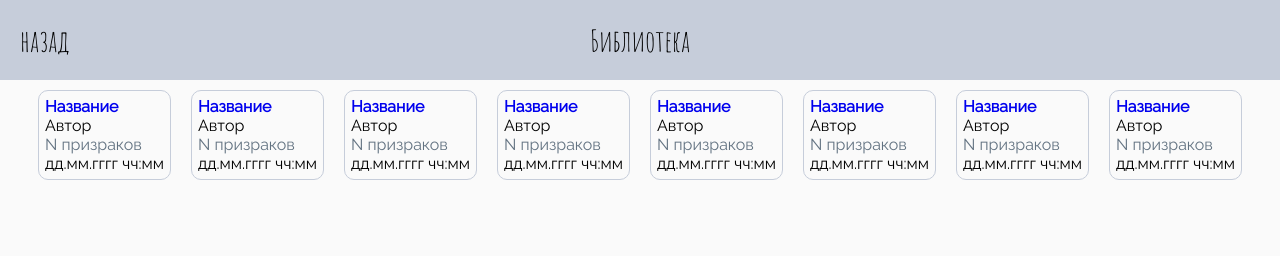
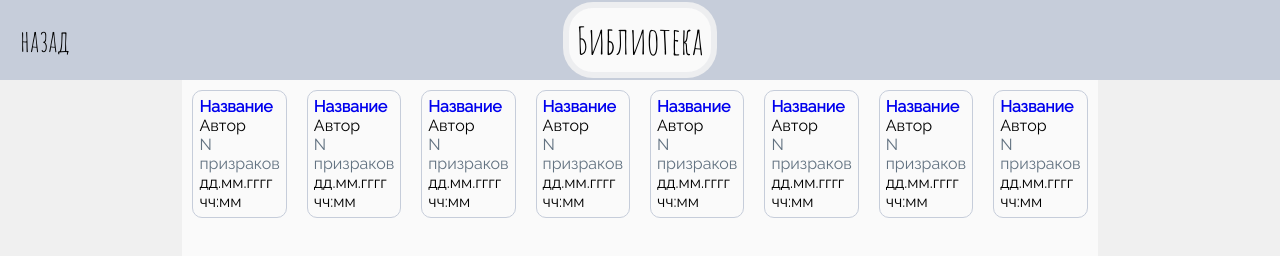
Before and after one commit to a-kaitmazova/ghostwriter, a plain HTML site: page library.html in a window 1280 px wide. Drawn offline with Linux system fonts and the light colour scheme; a web font is replaced by a local one.

Commit message:
Update styles.css

```diff
--- a/styles.css
+++ b/styles.css
@@ -172,9 +172,8 @@ a:visited {
 }
 
 .text-input {
-    border: 2px solid #b0a6ab;
-    background-color: #E4E5EA;
-    color: inherit;
+    border: 0px ;
+    box-shadow: 0 0 5px;
     outline: none;
     width: 100%;
     height: 100%;
@@ -185,7 +184,7 @@ a:visited {
     resize: none;
     border-radius: 15px;
     font-size: 20px;
-    padding: 5px;
+    padding: 10px 0px 5px 10px;
 }
 
 .syn-input-font_size {
@@ -225,6 +224,14 @@ a:visited {
     align-items: center;
 }
 
+#lib-title {
+    font-size: 38px;
+    background: rgb(250, 250, 250);
+    border-radius: 30px;
+    padding: 8px;
+    border: 6px solid #e4e5ea8c;
+}
+
 .lib-content {
     height: 100%;
     width: 100%;
@@ -232,6 +239,19 @@ a:visited {
     justify-content: center;
     flex-direction: row;
     align-items: stretch;
+}
+
+.lib-content::after {
+    content: ' ';
+    width: 25%;
+    float: right;
+    background-color: rgb(225, 225, 225, .4);
+}
+.lib-content::before{
+    content: ' ';
+    width: 25%;
+    float: left;
+    background-color: rgb(225, 225, 225, .4);
 }
 .card {
     width: max-content;
```
